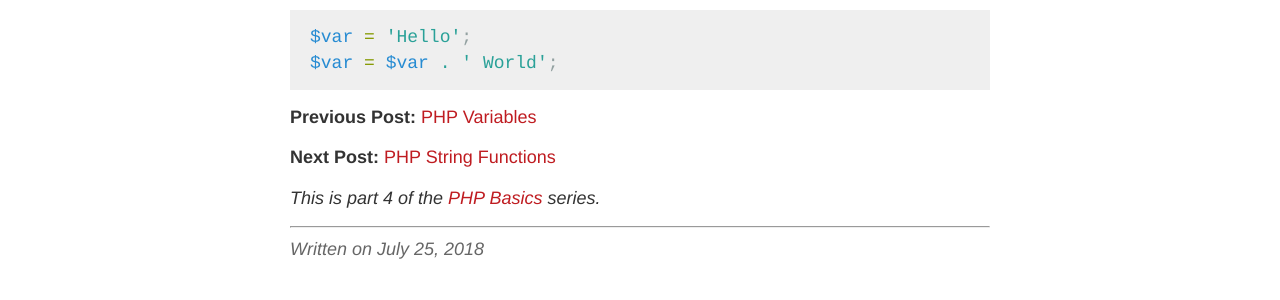
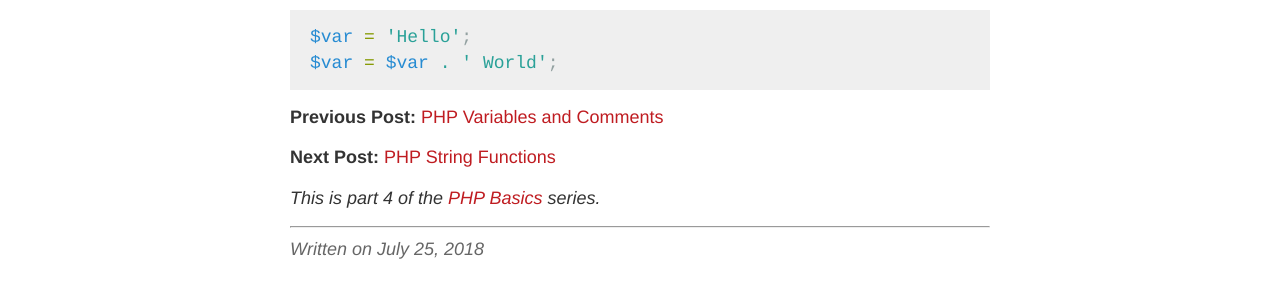
Before and after one commit to kennyalmendral/kennyalmendral.github.io, a Jekyll site: the page built from _posts/2018-07-25-php-strings.md, in a window 1280 px wide. Shown: the part 1128-1428 px from the top of the page. Built offline with Jekyll 4.4.1, drawn with Linux system fonts in a browser that asks for light colours.

Commit message:
Update 2018-07-25-php-strings.md

````diff
--- a/_posts/2018-07-25-php-strings.md
+++ b/_posts/2018-07-25-php-strings.md
@@ -43,7 +43,7 @@
 $var = $var . ' World';
 ```
 
-**Previous Post:** [PHP Variables](https://kennyalmendral.github.io/php-variables/)
+**Previous Post:** [PHP Variables and Comments](https://kennyalmendral.github.io/php-variables-comments/)
 
 **Next Post:** [PHP String Functions](https://kennyalmendral.github.io/php-string-functions/)
 
````
